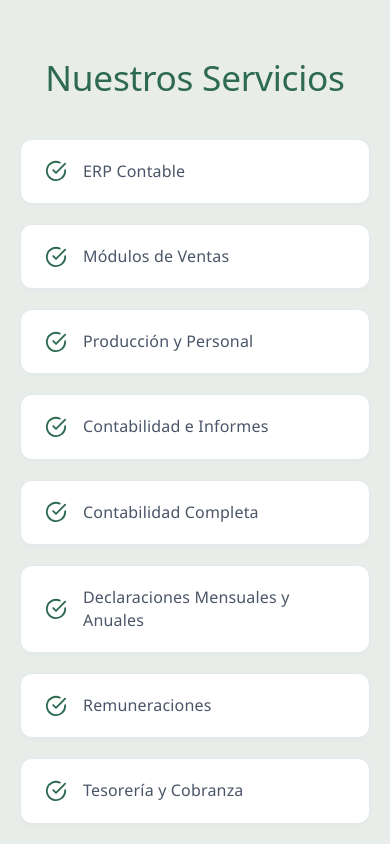
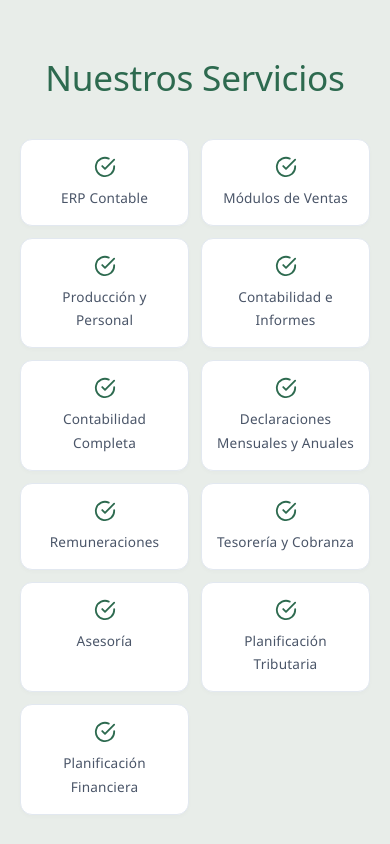
Before and after one commit to ceabruno/Ancon, a React app in the folder frontend/: page / in a window 390 px wide. Shown: the part 1160-2004 px from the top of the page. Built offline with nearby package versions, Linux system fonts and the light colour scheme; the HTML template or start-up script is replaced by a standard one.

Commit message:
Servicios y botón whatsapp

```diff
--- a/frontend/src/App.css
+++ b/frontend/src/App.css
@@ -275,6 +275,7 @@ html, body {
    5. RESPONSIVE DESIGN (MÓVILES)
    ========================================= */
 @media (max-width: 768px) {
+  /* --- Navegación --- */
   .menu-icon {
     display: block;
   }
@@ -296,17 +297,34 @@ html, body {
     display: flex;
   }
 
+  .btn-header-cta {
+    width: 100%;
+    text-align: center;
+  }
+
+  /* --- Textos y Grillas Generales --- */
   .hero-title {
     font-size: 2.2rem;
   }
 
   .grid {
-    grid-template-columns: 1fr; /* Una columna en móvil */
+    grid-template-columns: 1fr; /* Una columna en móvil para secciones generales */
   }
 
-  .btn-header-cta {
-    width: 100%;
+  /* --- NUEVO: Ajustes para Servicios --- */
+  .servicios-grid {
+    /* Forzamos a que siempre haya 2 columnas de igual tamaño */
+    grid-template-columns: repeat(2, 1fr);
+    gap: 12px;
+  }
+
+  .servicio-item {
+    /* Hacemos la tarjeta más compacta e invertimos la dirección */
+    padding: 16px 12px;
+    font-size: 0.85rem;
+    flex-direction: column;
     text-align: center;
+    gap: 8px;
   }
 }
 
```
